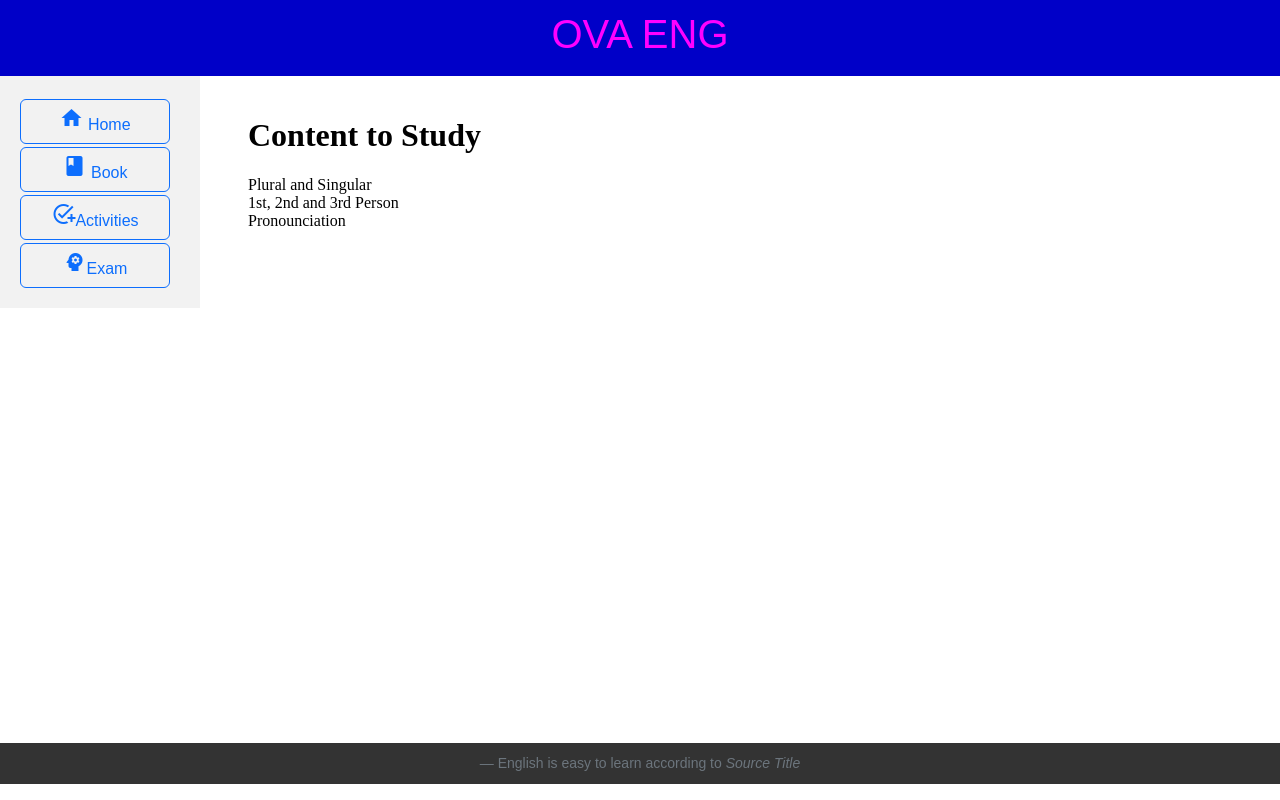
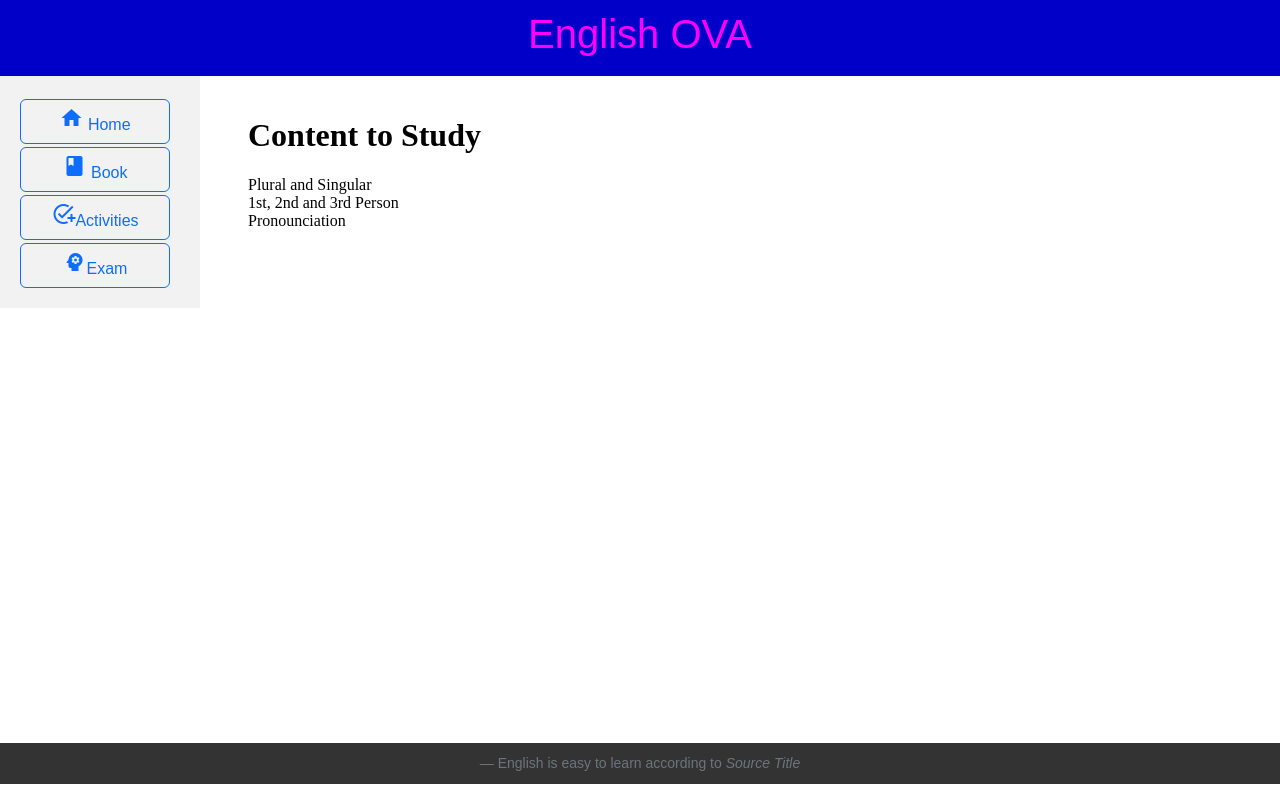
Before and after one commit to Jose2580MEGA/OVA-Eng, a plain HTML site: page index.html in a window 1280 px wide. Drawn offline with nearby package versions, Linux system fonts and the light colour scheme.

Commit message:
cambio de titulo

```diff
--- a/index.html
+++ b/index.html
@@ -10,7 +10,7 @@
 <body>
 
     <header>
-        <h1>OVA ENG</h1>
+        <h1>English OVA</h1>
     </header>
 
     <aside>
```
